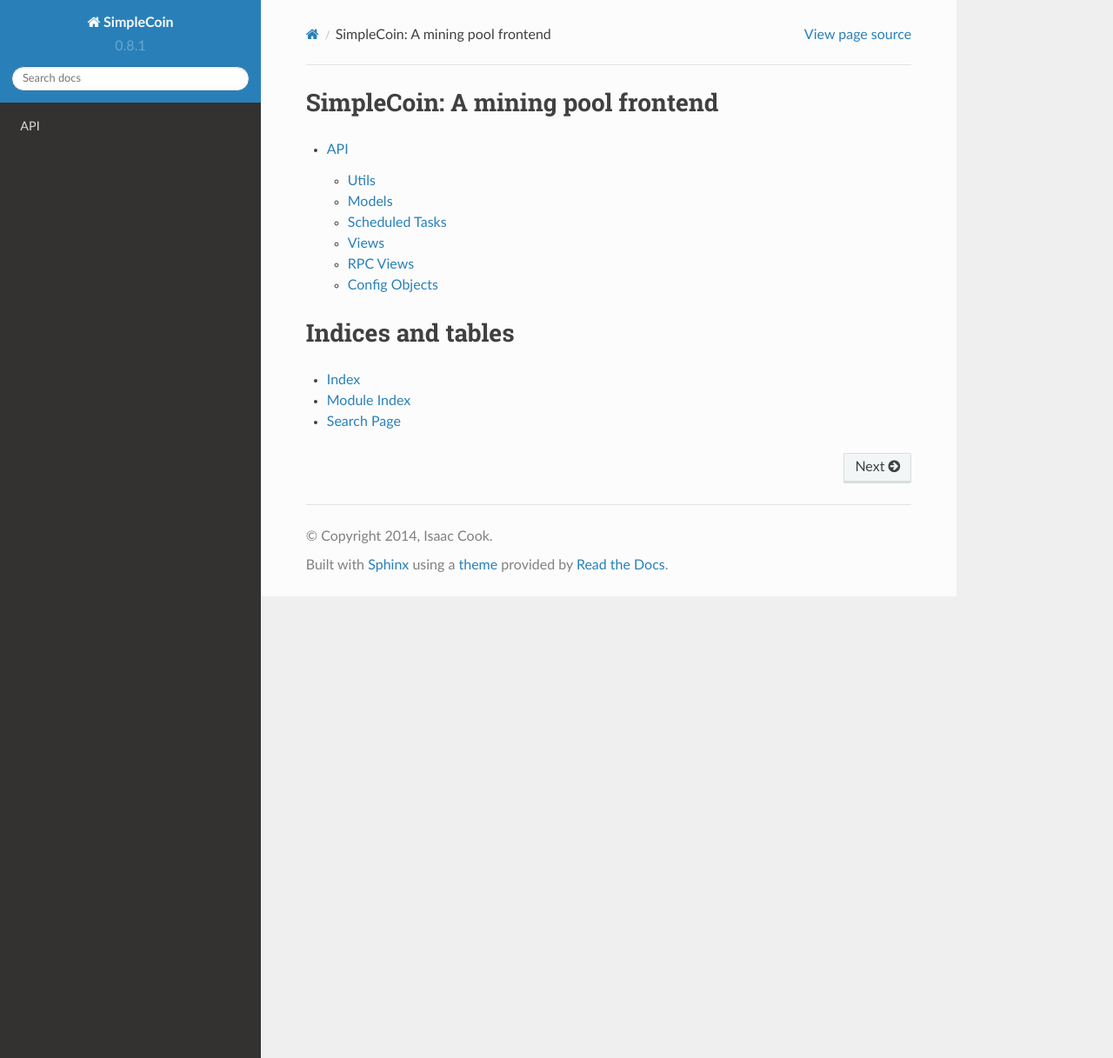
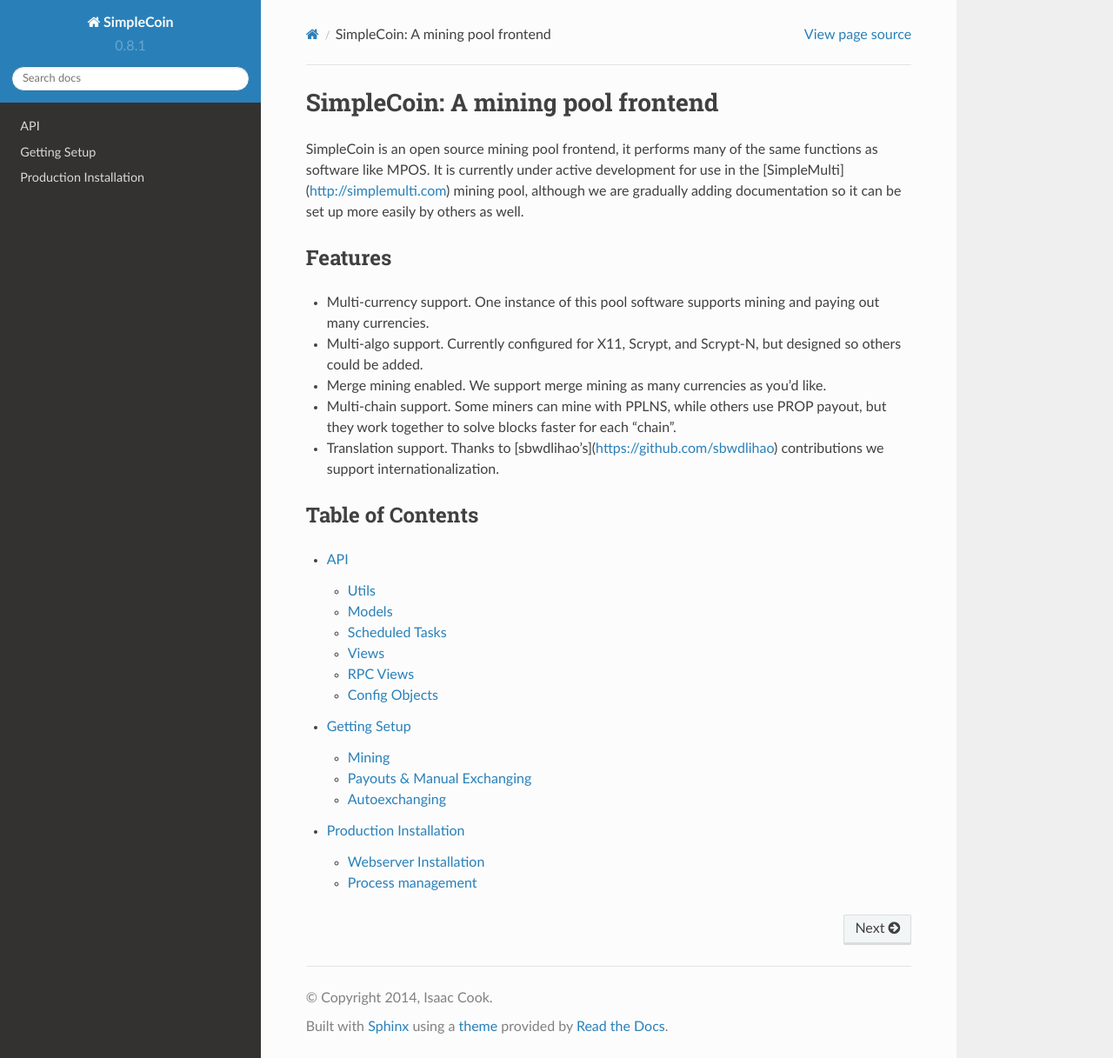
Before and after one commit to simplecrypto/simplecoin_multi, a Sphinx documentation site: the page built from doc/index.rst, in a window 1280 px wide and 1217 px high. Shown: the whole window at 87% size. Built offline with Sphinx 7.4.7 and the Read the Docs theme 2.0.0, drawn with Linux system fonts in a browser that asks for light colours.

Commit message:
Move the readme installation instructions to the docs

```diff
--- a/doc/index.rst
+++ b/doc/index.rst
@@ -6,16 +6,31 @@
 SimpleCoin: A mining pool frontend
 =====================================
 
+SimpleCoin is an open source mining pool frontend, it performs many of the same
+functions as software like MPOS. It is currently under active development for
+use in the [SimpleMulti](http://simplemulti.com) mining pool, although we are
+gradually adding documentation so it can be set up more easily by others as
+well.
+
+Features
+-----------------------------
+* Multi-currency support. One instance of this pool software supports mining
+  and paying out many currencies.
+* Multi-algo support. Currently configured for X11, Scrypt, and Scrypt-N, but
+  designed so others could be added.
+* Merge mining enabled. We support merge mining as many currencies as you'd
+  like.
+* Multi-chain support. Some miners can mine with PPLNS, while others use PROP
+  payout, but they work together to solve blocks faster for each "chain".
+* Translation support. Thanks to [sbwdlihao's](https://github.com/sbwdlihao)
+  contributions we support internationalization.
+
+Table of Contents
+------------------
 
 .. toctree::
    :maxdepth: 2
 
    api.rst
-
-
-Indices and tables
-==================
-
-* :ref:`genindex`
-* :ref:`modindex`
-* :ref:`search`
+   setup.rst
+   production.rst
```
Also changed, not shown: README.md (+24 -124 lines), doc/production.rst (added, +25 -0 lines), doc/setup.rst (added, +99 -0 lines).
